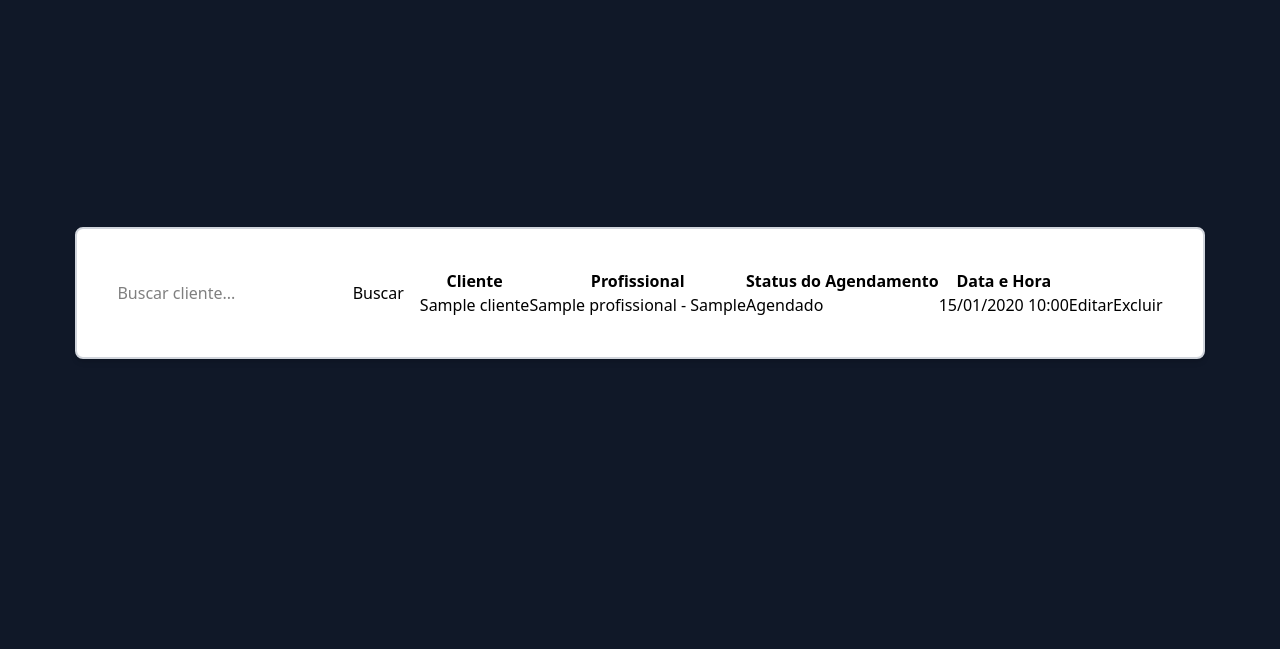
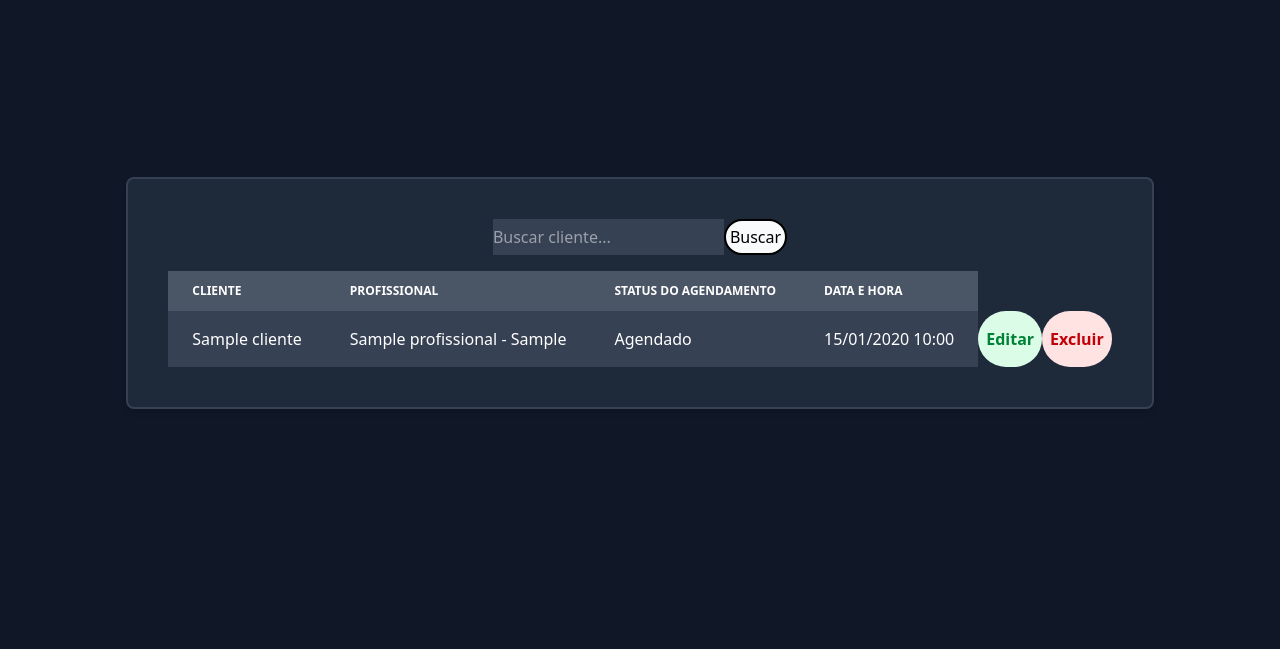
Before and after one commit to matheusferreiradsilva/AgendaPro---Django, a Django app: page /meuapp/agendamentos/ in a window 1280 px wide. Shown: the part 60-709 px from the top of the page. Run offline with Django 5.2, Linux system fonts and the light colour scheme; tables that the repository leaves empty hold one stand-in row (values such as "Sample post"); one stand-in notice (Sample message) is shown; some libraries are stand-ins or nearby versions.

Commit message:
adiciona mensagens de sucesso para criar, editar e excluir agendamentos

```diff
--- a/meuapp/views.py
+++ b/meuapp/views.py
@@ -1,7 +1,8 @@
 from django.shortcuts import render
+from django.contrib import messages
 from .models import Agendamento, Cliente
 from django.shortcuts import redirect
-from .forms import FormularioAgendamento, CadastrarProfissional
+from .forms import FormularioAgendamento, CadastrarProfissional, FormularioEditar
 from django.views.generic.edit import UpdateView, DeleteView
 from django.urls import reverse_lazy
 # Create your views here.
@@ -38,7 +39,8 @@ def agendar(request):
             agendamento = form.save(commit=False)
             agendamento.nome = cliente
             agendamento.save()
-            return redirect('home')
+            messages.success(request, 'Agendamento feito com sucesso!')
+            return redirect('agendamentos')
 
     #se for GET ou qualquer outro metodo abre um formulario em branco
     else:
@@ -60,11 +62,22 @@ def cadastro_profissional(request):
 
 class AgendamentoUpdate(UpdateView):
     model = Agendamento
-    fields = ['profissional', 'data_hora', 'status']
+    form_class = FormularioEditar
     template_name = 'meuapp/editar_agendamento.html'
     success_url = reverse_lazy('agendamentos')
+
+    def form_valid(self, form):
+        # Em CBVs, usamos 'self.request' em vez de apenas 'request'
+        messages.success(self.request, 'Agendamento editado!')
+
+        # Chama o comportamento padrão que salva o formulário e redireciona para o success_url
+        return super().form_valid(form)
 
 class ApagarAgendamento(DeleteView):
     model = Agendamento
     template_name = 'meuapp/excluir_agendamento.html'
     success_url = reverse_lazy('agendamentos')
+
+    def form_valid(self, form):
+        messages.success(self.request, 'Agendamento excluído!')
+        return super().form_valid(form)
--- a/pyvenv.cfg
+++ /dev/null
@@ -1,5 +0,0 @@
-home = C:\Users\mathe\AppData\Local\Programs\Python\Python314
-include-system-site-packages = false
-version = 3.14.5
-executable = C:\Users\mathe\AppData\Local\Programs\Python\Python314\python.exe
-command = C:\Users\mathe\AppData\Local\Programs\Python\Python314\python.exe -m venv C:\Users\mathe\OneDrive\Área de Trabalho\AgendaPro - Django
--- a/templates/meuapp/agendamentos.html
+++ b/templates/meuapp/agendamentos.html
@@ -1,35 +1,90 @@
 {% extends 'meuapp/base.html' %}
-
+{% block style %}
+<style>
+    main {
+        align-items: center;
+    }
+</style>
+{% endblock %}
 {% block conteudo %}
 
-<div class="flex justify-center items-center gap-4 p-10 border-2 border-gray-300 bg-white rounded-lg shadow-md">
-    <form method="get">
-        <input type="text" name="q" placeholder="Buscar cliente...">
-        <button type="submit">Buscar</button>
+<div class="flex flex-col justify-center md:items-center gap-4 p-2 md:p-10 border-2 border-gray-700 bg-gray-800 rounded-lg overflow-x-auto shadow-md">
+    <form method="get" class="flex justify-center">
+        <input class="text-white bg-gray-700" type="text" name="q" placeholder="Buscar cliente...">
+        <button class="bg-gray-50 border-2 p-1 rounded-full hover:bg-gray-200 hover:font-bold" type="submit">Buscar</button>
     </form>
-    <table>
-        <thead>
-            <tr>
-                <th>Cliente</th>
-                <th>Profissional</th>
-                <th>Status do Agendamento</th>
-                <th>Data e Hora</th>
+
+        {% if messages %}
+            <!-- Container dos balões (fixo no canto superior direito) -->
+            <div class="fixed top-4 right-4 z-50 space-y-3 pointer-events-none">
+                {% for message in messages %}
+                    <!-- Balão individual -->
+                    <div class="django-toast p-4 rounded-xl shadow-lg border flex items-center min-w-[300px] transition-all duration-500 ease-in-out opacity-100 translate-y-0 pointer-events-auto
+                        {% if message.tags == 'success' %} bg-white border-green-500 text-gray-800 border-l-4 {% endif %}">
+
+                        <div class="flex-1">
+                            <p class="text-sm font-medium">{{ message }}</p>
+                        </div>
+
+                        <!-- Botão X para fechar manualmente se o usuário quiser -->
+                        <button onclick="this.parentElement.remove()" class="ml-4 text-gray-400 hover:text-gray-600 transition-colors">
+                            &times;
+                        </button>
+                    </div>
+                {% endfor %}
+            </div>
+        {% endif %}
+
+
+    <div class="md:flex md:justify-center">
+        <table class="text-left text-gray-500">
+            <thead class="text-xs bg-gray-600 text-white uppercase">
+                <tr class="">
+                    <th scope="col" class="p-3 md:px-6 md:py-3">Cliente</th>
+                    <th scope="col" class="p-3 md:px-6 md:py-3">Profissional</th>
+                    <th scope="col" class="p-3 md:px-6 md:py-3">Status do Agendamento</th>
+                    <th scope="col" class="p-3 md:px-6 md:py-3">Data e Hora</th>
                 </tr>
             </thead>
             <tbody>
                 {% for agendamento in agendamentos %}
-            <tr>
-                <td>{{ agendamento.nome }}</td>
-                <td>{{ agendamento.profissional }}</td>
-                <td>{{ agendamento.status }}</td>
-                <td>{{ agendamento.data_hora|date:"d/m/Y H:i" }}</td>
-                <td><a href="{% url 'editar_agendamento' agendamento.pk %}">Editar</a></td>
-                <td><a href="{% url 'excluir_agendamento' agendamento.pk %}">Excluir</a></td>
+                    <tr class="bg-gray-700 text-white">
+                        <th scope="row" class="px-6 py-4 font-medium md:whitespace-nowrap">{{ agendamento.nome}}</th>
+                        <td class="px-6 py-3">{{ agendamento.profissional }}</td>
+                        <td class="px-6 py-3">{{ agendamento.status }}</td>
+                        <td class="px-6 py-3">{{ agendamento.data_hora|date:"d/m/Y H:i" }}</td>
+                        <td class="p-2 font-semibold text-green-700 bg-green-100 hover:bg-green-200 rounded-full"><a href="{% url 'editar_agendamento' agendamento.pk %}">Editar</a></td>
+                        <td class="p-2 font-semibold text-red-700 bg-red-100 hover:bg-red-200 rounded-full"><a href="{% url 'excluir_agendamento' agendamento.pk %}">Excluir</a></td>
                     </tr>
                 {% endfor %}
             </tbody>
         </table>
+    </div>
 
 </div>
 
 {% endblock %}
+
+{% block script %}
+    <!-- Script para fazer sumir sozinho após 4 segundos -->
+    <script>
+        document.addEventListener('DOMContentLoaded', () => {
+            // Seleciona todos os balões de mensagem
+            const toasts = document.querySelectorAll('.django-toast');
+
+            toasts.forEach((toast) => {
+                // Após 4 segundos (4000ms), inicia o efeito de sumir
+                setTimeout(() => {
+                    // Altera as classes do Tailwind para criar o efeito visual de fade-out
+                    toast.classList.replace('opacity-100', 'opacity-0');
+                    toast.classList.replace('translate-y-0', '-translate-y-2');
+
+                    // Após a animação terminar (500ms), remove o elemento do HTML
+                    setTimeout(() => {
+                        toast.remove();
+                    }, 500);
+                }, 4000);
+            });
+        });
+    </script>
+{% endblock script %}
```
Also changed, not shown: meuapp/forms.py (+10 -0 lines), templates/meuapp/editar_agendamento.html (+6 -4 lines), templates/meuapp/excluir_agendamento.html (+4 -4 lines), 1 other file. Lines whose indentation alone changed are shown as unchanged.
